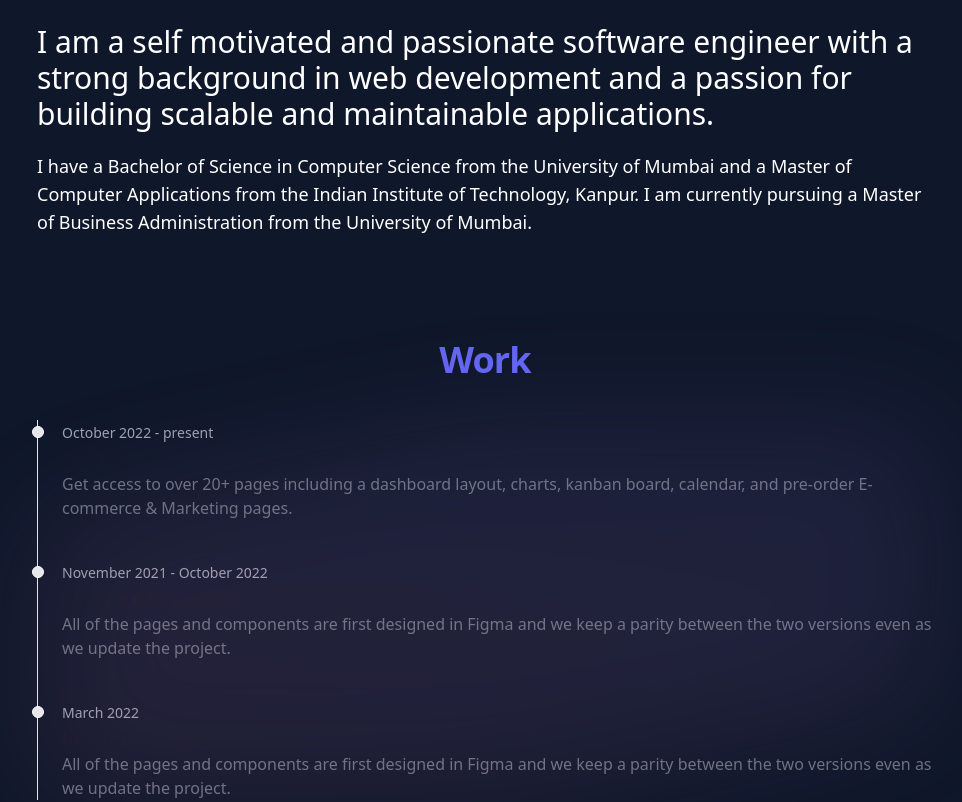
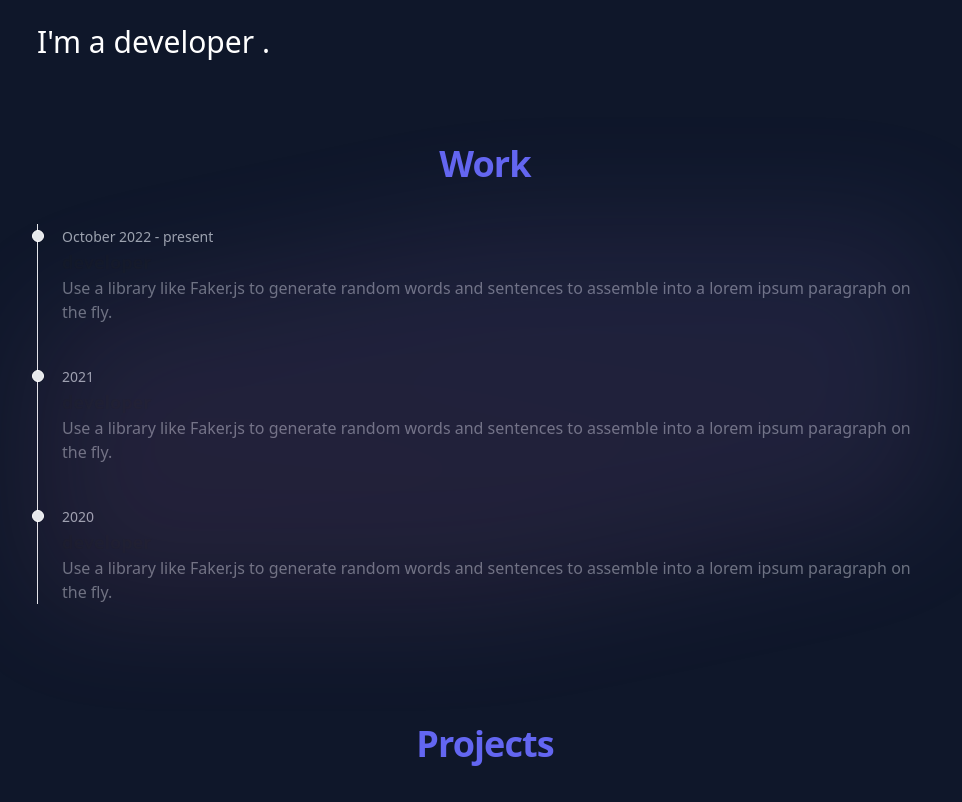
Before and after one commit to anandrajB/new-portfolio, a React (Vite) app: page / in a window 1280 px wide. Shown: the part 900-1702 px from the top of the page, without its empty margins (155-1117 px from the left). Built offline with nearby package versions, Linux system fonts and the light colour scheme; what taos would draw is missing.

Commit message:
updated core

```diff
--- a/src/Components/About.jsx
+++ b/src/Components/About.jsx
@@ -11,11 +11,9 @@ const About = () => {
 
                 <div className='m-auto max-w-2xl lg:max-w-4xl'>
 
-                    <div className='flex flex-col justify-center  items-center sm:flex-col text-left sm:items-start py-1 '>
+                    <div className='flex flex-col justify-center  items-center sm:flex-col text-center leading-loose sm:items-start py-1 '>
 
-                        <p className='text-white semi-bold text-3xl'>I am a self motivated and passionate software engineer with a strong background in web development and a passion for building scalable and maintainable applications.</p>
-
-                        <p className='text-white text-lg py-5'>I have a Bachelor of Science in Computer Science from the University of Mumbai and a Master of Computer Applications from the Indian Institute of Technology, Kanpur. I am currently pursuing a Master of Business Administration from the University of Mumbai.</p>
+                        <p className='text-white semi-bold text-3xl'>I'm a developer .</p>
                     </div>
                 </div>
 
--- a/src/Components/Work.jsx
+++ b/src/Components/Work.jsx
@@ -4,21 +4,18 @@ import RevealOnScroll from './Reveal'
 
 const data = [
     {
-        year: 2020,
+        year: 'October 2022 -  present',
         title: 'developer',
-        duration: '2 years',
+        details: 'Use a library like Faker.js to generate random words and sentences to assemble into a lorem ipsum paragraph on the fly.'
+    },
+    {
+        year: 2021,
+        title: 'developer',
         details: 'Use a library like Faker.js to generate random words and sentences to assemble into a lorem ipsum paragraph on the fly.'
     },
     {
         year: 2020,
         title: 'developer',
-        duration: '2 years',
-        details: 'Use a library like Faker.js to generate random words and sentences to assemble into a lorem ipsum paragraph on the fly.'
-    },
-    {
-        year: 2020,
-        title: 'developer',
-        duration: '2 years',
         details: 'Use a library like Faker.js to generate random words and sentences to assemble into a lorem ipsum paragraph on the fly.'
     }
 ]
@@ -32,15 +29,6 @@ const Work = () => {
 
                 <RevealOnScroll>
                     <ol className="relative border-s border-gray-200 dark:border-gray-700 mx-auto max-w-4xl lg:max-w-4xl">
-                        <li className="mb-10 ms-6">
-                            <div className="absolute w-3 h-3 bg-gray-200 rounded-full mt-1.5 -start-1.5 border border-white dark:border-gray-900 dark:bg-gray-700"></div>
-                            <time className="mb-1 text-sm font-normal leading-none text-gray-400 dark:text-gray-500">October 2022 -  present</time>
-
-                            <h3 className="text-lg font-semibold text-gray-900 dark:text-white">SDE L3</h3>
-                            <p className="mb-4 text-base font-normal text-gray-500 dark:text-gray-400">Get access to over 20+ pages including a dashboard layout, charts, kanban board, calendar, and pre-order E-commerce & Marketing pages.</p>
-
-                        </li>
-
                         <div
                             className="absolute inset-0 overflow-hidden opacity-10 blur-3xl"
                             aria-hidden="true"
@@ -49,19 +37,19 @@ const Work = () => {
                                 className="h-full w-full bg-gradient-to-tr from-[#ff80b5] to-[#9089fc] transform-gpu -skew-y-12"
                             />
                         </div>
-                        <li className="mb-10 ms-6">
-                            <div className="absolute w-3 h-3 bg-gray-200 rounded-full mt-1.5 -start-1.5 border border-white dark:border-gray-900 dark:bg-gray-700"></div>
-                            <time className="mb-1 text-sm font-normal leading-none text-gray-400 dark:text-gray-500">November 2021 - October 2022</time>
-                            <h3 className="text-lg font-semibold text-gray-900 dark:text-white">Software Developer</h3>
-                            <p className="text-base font-normal text-gray-500 dark:text-gray-400">All of the pages and components are first designed in Figma and we keep a parity between the two versions even as we update the project.</p>
-                        </li>
-                        <li className="mb-10 ms-6">
-                            <div className="absolute w-3 h-3 bg-gray-200 rounded-full mt-1.5 -start-1.5 border border-white dark:border-gray-900 dark:bg-gray-700"></div>
-                            <time className="mb-1 text-sm font-normal leading-none text-gray-400 dark:text-gray-500">March 2022</time>
-                            <h3 className="text-lg font-semibold text-gray-900 dark:text-white">
-                                Junior Developer</h3>
-                            <p className="text-base font-normal text-gray-500 dark:text-gray-400">All of the pages and components are first designed in Figma and we keep a parity between the two versions even as we update the project.</p>
-                        </li>
+                        {
+                            data.map((item, index) => (
+                                <li className="mb-10 ms-6">
+                                    <div className="absolute w-3 h-3 bg-gray-200 rounded-full mt-1.5 -start-1.5 border border-white dark:border-gray-900 dark:bg-gray-700"></div>
+                                    <time className="mb-1 text-sm font-normal leading-none text-gray-400 dark:text-gray-500">{item.year}</time>
+
+                                    <h3 className="text-lg font-semibold text-gray-900 dark:text-white">{item.title}</h3>
+                                    <p className="mb-4 text-base font-normal text-gray-500 dark:text-gray-400">{item.details}</p>
+
+                                </li>
+                            ))
+                        }
+
                     </ol>
                 </RevealOnScroll>
             </div>
```
